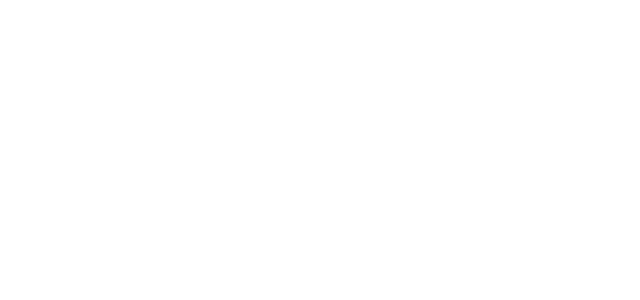
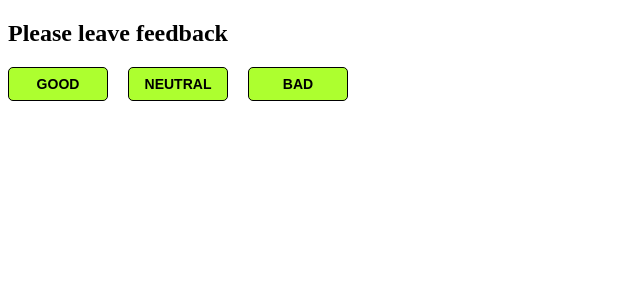
Before and after one commit to Rina-Silver/goit-react-hw-04-hooks-feedback, a React (Create React App) app: page / in a window 1280 px wide. Shown: the top 300 px of the page, without its empty margins (0-640 px from the left). Built offline with nearby package versions, Linux system fonts and the light colour scheme.

Commit message:
Создание компонента кнопка

```diff
--- a/src/App.js
+++ b/src/App.js
@@ -1,5 +1,38 @@
-function App() {
-  return <div className="App"></div>;
+import React, { Component } from 'react';
+import Section from 'components/Section/Section';
+// import Statistics from 'components/Statistics/Statistics';
+import FeedbackOptions from 'components/FeedbackOptions/FeedbackOptions';
+// import Notification from 'components/Notification/Notification';
+
+class App extends Component {
+  state = {
+    good: 0,
+    neutral: 0,
+    bad: 0,
+  };
+  onLeaveFeedback = name => {
+    this.setState(prevState => ({
+      [name]: prevState[name] + 1,
+    }));
+  };
+
+  render() {
+    const options = Object.keys(this.state);
+    return (
+      <div className="container">
+        <Section title="Please leave feedback">
+          <FeedbackOptions
+            options={options}
+            onLeaveFeedback={this.onLeaveFeedback}
+          />
+        </Section>
+        {/* <Section title="Statistics">
+          <Statistics good={} neutral={} bad={} total={} positivePercentage={}/>
+          <Notification message="No feedback given" />
+        </Section> */}
+      </div>
+    );
+  }
 }
 
 export default App;
--- /dev/null
+++ b/src/components/FeedbackOptions/FeedbackOptions.jsx
@@ -0,0 +1,29 @@
+import PropTypes from 'prop-types';
+import s from './FeedbackOptions.module.css';
+
+const FeedbackOptions = ({ options, onLeaveFeedback }) => (
+  <>
+    {options.map(option => {
+      return (
+        <button
+          className={s.feedbackBtn}
+          key={option}
+          type="button"
+          onClick={() => onLeaveFeedback(option)}
+        >
+          {option}
+        </button>
+      );
+    })}
+  </>
+);
+FeedbackOptions.propTypes = {
+  options: PropTypes.arrayOf(PropTypes.string.isRequired),
+  onLeaveFeedback: PropTypes.func.isRequired,
+};
+
+FeedbackOptions.defaultProps = {
+  options: [],
+};
+
+export default FeedbackOptions;
--- /dev/null
+++ b/src/components/FeedbackOptions/FeedbackOptions.module.css
@@ -0,0 +1,15 @@
+.feedbackBtn {
+  width: 100px;
+  padding: 8px 15px;
+  border: 1px solid black;
+  border-radius: 5px;
+  text-transform: uppercase;
+  font-size: 14px;
+  font-weight: 600;
+  cursor: pointer;
+  background-color: greenyellow;
+}
+
+.feedbackBtn:not(:last-child) {
+  margin-right: 20px;
+}
--- /dev/null
+++ b/src/components/Notification/Notification.jsx
@@ -0,0 +1,2 @@
+// import PropTypes from 'prop-types';
+// import React, { Component } from 'react';
--- /dev/null
+++ b/src/components/Section/Section.jsx
@@ -0,0 +1,16 @@
+import PropTypes from 'prop-types';
+
+function Section({ title, children }) {
+  return (
+    <section>
+      {title && <h2>{title}</h2>} {children}
+    </section>
+  );
+}
+
+Section.propTypes = {
+  title: PropTypes.string,
+  children: PropTypes.node.isRequired,
+};
+
+export default Section;
--- /dev/null
+++ b/src/components/Statistics/Statistics.jsx
@@ -0,0 +1 @@
+import PropTypes from 'prop-types';
--- a/src/index.css
+++ b/src/index.css
@@ -1,3 +1,4 @@
+@import-normalize;
 body {
   margin: 0;
   font-family: -apple-system, BlinkMacSystemFont, 'Segoe UI', 'Roboto', 'Oxygen',
@@ -6,8 +7,3 @@
   -webkit-font-smoothing: antialiased;
   -moz-osx-font-smoothing: grayscale;
 }
-
-code {
-  font-family: source-code-pro, Menlo, Monaco, Consolas, 'Courier New',
-    monospace;
-}
```
